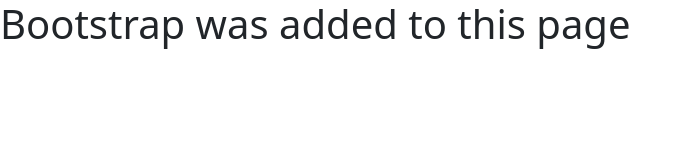
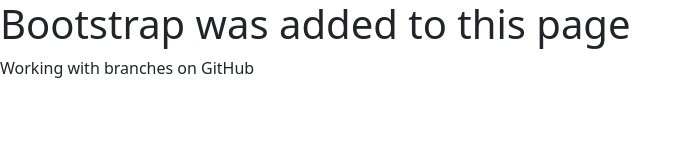
Before and after one commit to ConstantinLiviu/Git-Github-Masterclass, a plain HTML site: page Section 04 - Working with Branches/index.html in a window 1280 px wide. Shown: the whole page, without its empty margins (0-692 px from the left). Drawn offline with nearby package versions, Linux system fonts and the light colour scheme.

Commit message:
Update index.html
Added p element

```diff
--- a/Section 04 - Working with Branches/index.html
+++ b/Section 04 - Working with Branches/index.html
@@ -13,6 +13,7 @@
   </head>
   <body>
     <h1>Bootstrap was added to this page</h1>
+    <p>Working with branches on GitHub</p>
     <script
       src="https://cdn.jsdelivr.net/npm/bootstrap@5.3.3/dist/js/bootstrap.bundle.min.js"
       integrity="sha384-YvpcrYf0tY3lHB60NNkmXc5s9fDVZLESaAA55NDzOxhy9GkcIdslK1eN7N6jIeHz"
```
